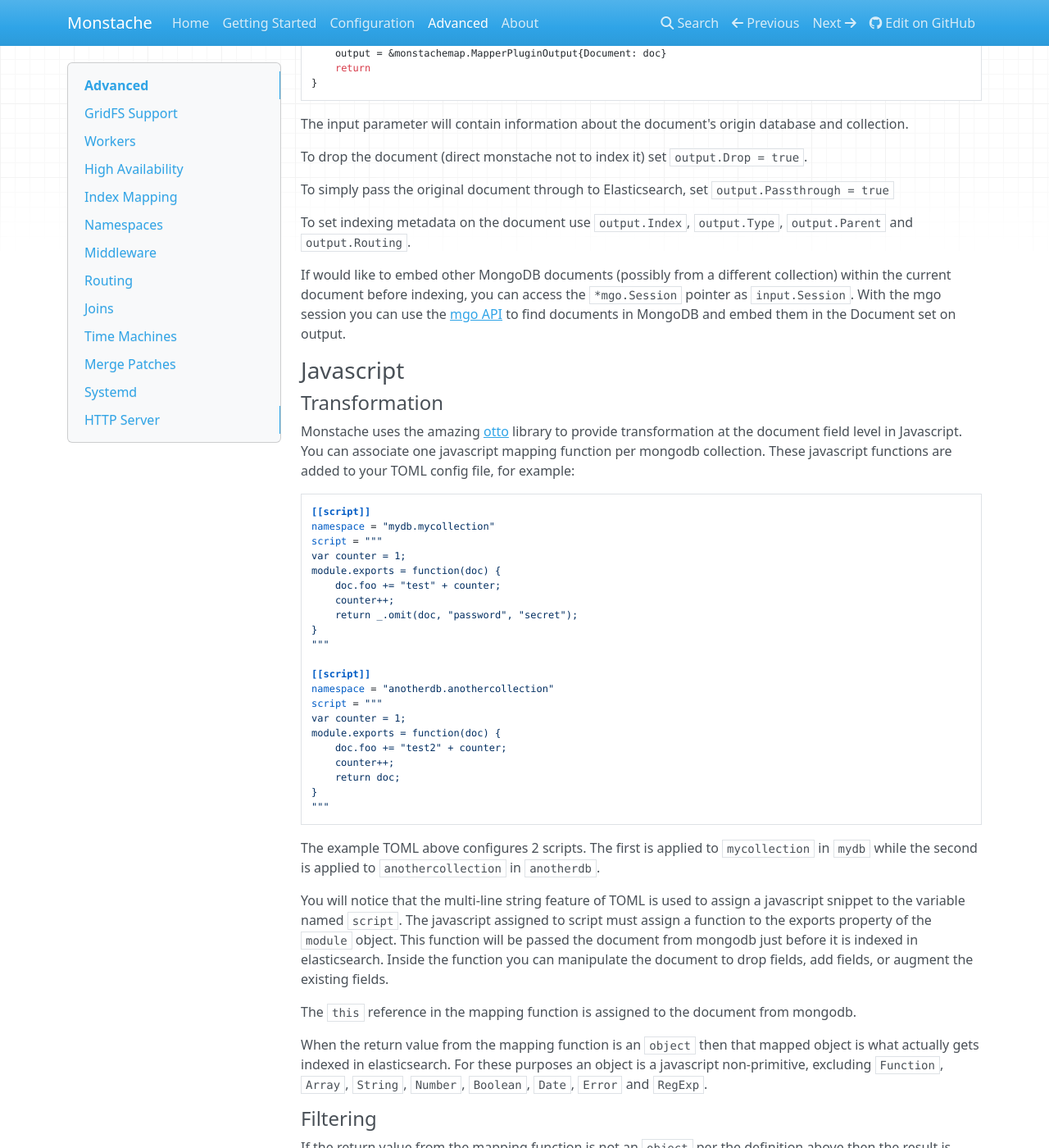
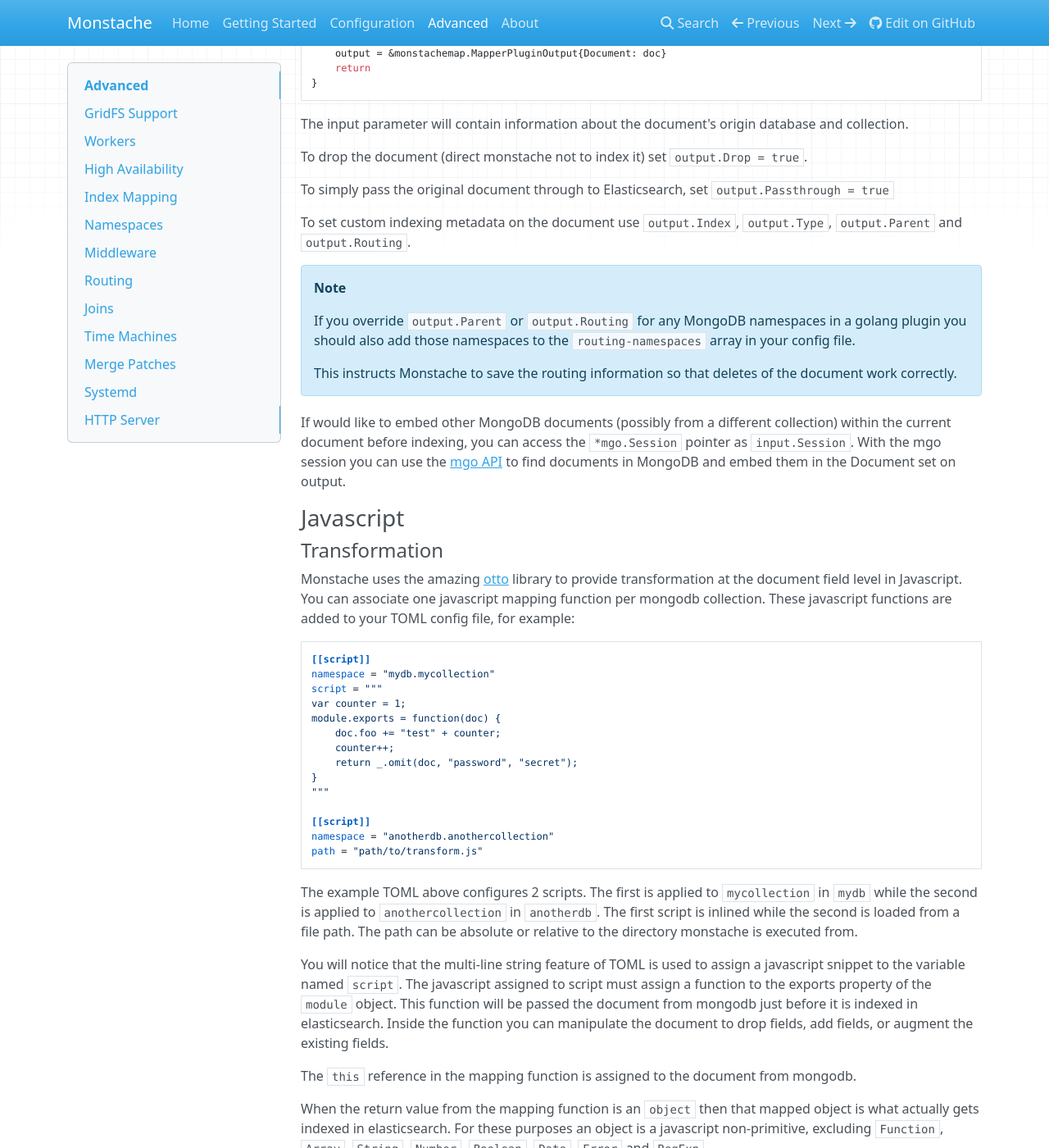
Before and after one commit to rwynn/monstache-site, an MkDocs documentation site: the page built from src/advanced.md, in a window 1280 px wide and 1400 px high, scrolled down 7124 px. Shown: the whole window at 82% size. Built offline with MkDocs 1.6.1, drawn with Linux system fonts in a browser that asks for light colours; nearby versions of some CDN libraries; old or Windows-style settings are respelled for this version of MkDocs.

Commit message:
update docs

````diff
--- a/docs/index.html
+++ b/docs/index.html
@@ -247,5 +247,5 @@
 
 <!--
 MkDocs version : 0.17.2
-Build Date UTC : 2018-02-20 22:13:55
+Build Date UTC : 2018-02-21 21:07:48
 -->
--- a/src/advanced.md
+++ b/src/advanced.md
@@ -338,7 +338,15 @@
 
 To simply pass the original document through to Elasticsearch, set `output.Passthrough = true`
 
-To set indexing metadata on the document use `output.Index`, `output.Type`, `output.Parent` and `output.Routing`.
+To set custom indexing metadata on the document use `output.Index`, `output.Type`, `output.Parent` and `output.Routing`.
+
+!!! note
+    If you override `output.Parent` or `output.Routing` for any MongoDB namespaces in a
+    golang plugin you should also add those namespaces to the `routing-namespaces` array
+    in your config file.
+
+    This instructs Monstache to save the routing information so that deletes of the document work
+    correctly.
 
 If would like to embed other MongoDB documents (possibly from a different collection) within the current document
 before indexing, you can access the `*mgo.Session` pointer as `input.Session`.  With the mgo session you can use the [mgo API](https://godoc.org/github.com/globalsign/mgo) to find documents in MongoDB and embed them in the Document set on output.
@@ -365,18 +373,11 @@
 
 [[script]]
 namespace = "anotherdb.anothercollection"
-script = """
-var counter = 1;
-module.exports = function(doc) {
-	doc.foo += "test2" + counter;
-	counter++;
-	return doc;
-}
-"""
+path = "path/to/transform.js"
 ```
 
 The example TOML above configures 2 scripts. The first is applied to `mycollection` in `mydb` while the second is applied
-to `anothercollection` in `anotherdb`.
+to `anothercollection` in `anotherdb`. The first script is inlined while the second is loaded from a file path.  The path can be absolute or relative to the directory monstache is executed from.
 
 You will notice that the multi-line string feature of TOML is used to assign a javascript snippet to the variable named
 `script`.  The javascript assigned to script must assign a function to the exports property of the `module` object.  This
````
Also changed, not shown: docs/about/index.html (+10 -0 lines), docs/advanced/index.html (+11 -10 lines), docs/config/index.html (+17 -0 lines), docs/sitemap.xml (+5 -5 lines), src/about.md (+10 -0 lines), src/config.md (+28 -0 lines), docs/search/search_index.json.
